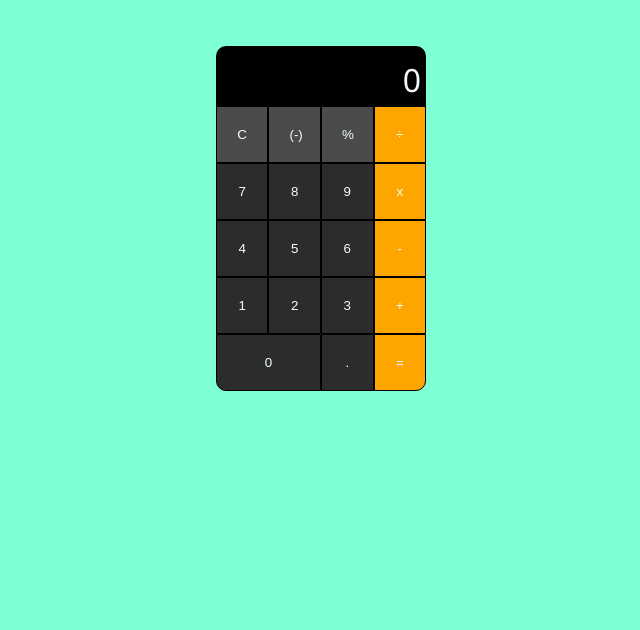
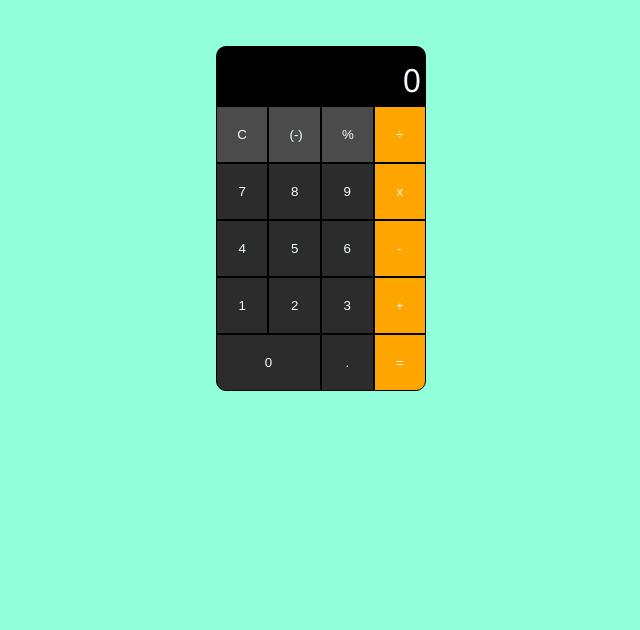
Before and after one commit to Wychbane/calculator, a plain HTML site: page index.html in a window 1280 px wide. Shown: the part 170-800 px from the top of the page, without its empty margins (319-959 px from the left). Drawn offline with Linux system fonts and the light colour scheme.

Commit message:
Update CSS and comments

```diff
--- a/scripts.js
+++ b/scripts.js
@@ -1,3 +1,5 @@
+// The basic math functions
+
 function add (a, b) {
     return a+b;
 }
@@ -58,15 +60,14 @@ function operate() {
 
 
 }
-//operate()
-
 
 const container = document.querySelector('.container');
 //Display
+
 const display = document.querySelector('#main');
-
 display.textContent = '0'
 
+// Array to store the inputed values and operator
 let total = [];
 
 // function to allow number to appear on the display when pressed
@@ -82,6 +83,13 @@ const numbers = document.querySelectorAll('.number');
             enterDigit(e.target.innerText);
         });
     });
+
+
+function enterDigit(digit) {
+    (display.textContent.length < 10) ? display.textContent += digit: false;
+}
+
+
 
 //funtion for using operators
 const operators = document.querySelectorAll('.operator');
@@ -112,7 +120,7 @@ equals.addEventListener('click', () => {
 })
 
 
-// Clear function
+// function for the functions keys clear, percent and negative
 const func = document.querySelectorAll('.func');
 func.forEach (operator => {
     operator.addEventListener('click', (e) => {
@@ -155,7 +163,3 @@ decimal.addEventListener('click', () => {
         newNumber = false;
     }
 });
-
-function enterDigit(digit) {
-  (display.textContent.length < 10) ? display.textContent += digit: false;
-}
--- a/styles.css
+++ b/styles.css
@@ -1,5 +1,5 @@
 body {
-    background-color: aquamarine;
+    background-color: rgba(127, 255, 212, 0.858);
     margin: 0;
     display: flex;
     flex-direction: column;
```
Also changed, not shown: index.html (+1 -1 lines).
